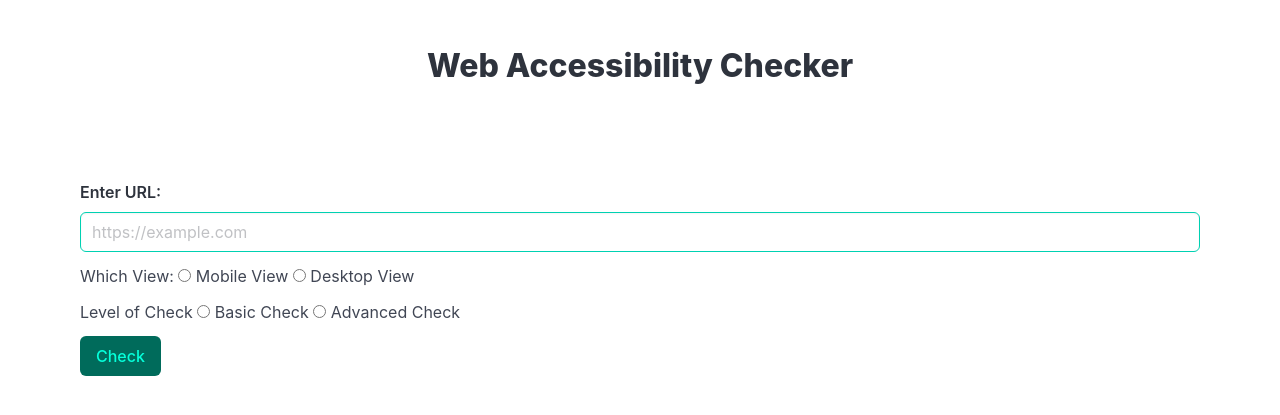
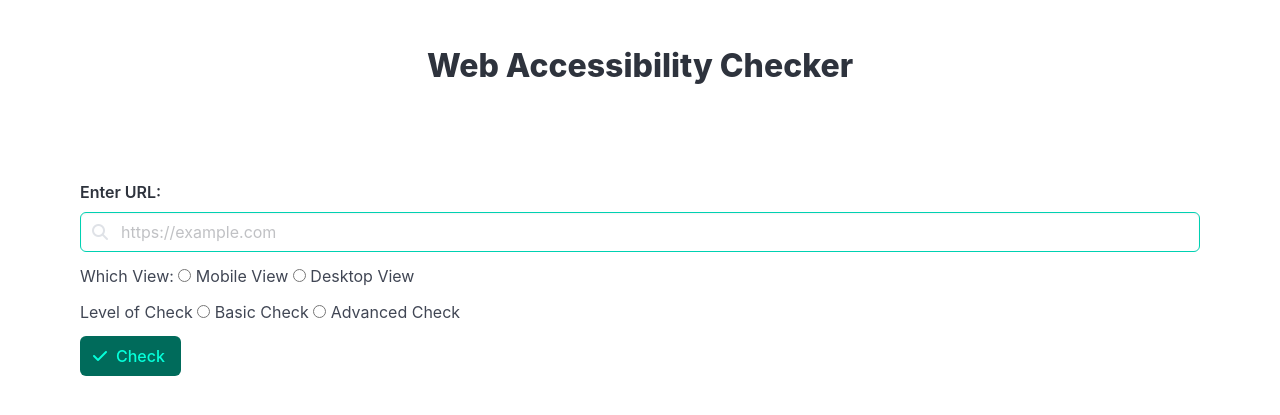
Before and after one commit to Programmer-Arvind/Web-Accessibilty-Checker, a Flask app: page / in a window 1280 px wide. Shown: the top 415 px of the page. Run offline with Flask 3, Linux system fonts and the light colour scheme.

Commit message:
Updated: Style

```diff
--- a/templates/index.html
+++ b/templates/index.html
@@ -23,11 +23,14 @@
             <div class="container is-fluid">
                 <form action="" class="form-group">
                     <div class="field">
-                        <label id="user-input-url" class="label">Enter URL: </label>
-                        <div class="control">
+                        <label for="user-input-url" class="label">Enter URL: </label>
+                        <p class="control has-icons-left has-icons-right">
                             <input id="user-input-url" class="input is-primary" type="text"
-                                placeholder="https://example.com">
-                        </div>
+                                placeholder="https://example.com" />
+                            <span class="icon is-small is-left">
+                                <i class="fa-solid fa-magnifying-glass"></i>
+                            </span>
+                        </p>
                     </div>
                     <div class="field">
                         <label id="view" class="radio">Which View: </label>
@@ -36,14 +39,15 @@
                         <input id="view" name="view" type="radio" />
                         Desktop View
                     </div>
-                    <div class="field"><label id="check" class="checkbox">Level of Check</label>
+                    <div class="field"><label id="check" class="radio">Level of Check</label>
                         <input id="check" name="check" type="radio" />
                         Basic Check
-                        <input id="check" name="check"type="radio" />
+                        <input id="check" name="check" type="radio" />
                         Advanced Check
                     </div>
 
-                    <submit class="button is-primary is-dark">Check</submit>
+                    <submit class="button is-primary is-dark"><span class="icon is-small"><i
+                                class="fa-solid fa-check"></i></span><span>Check</span></submit>
 
 
                 </form>
```
